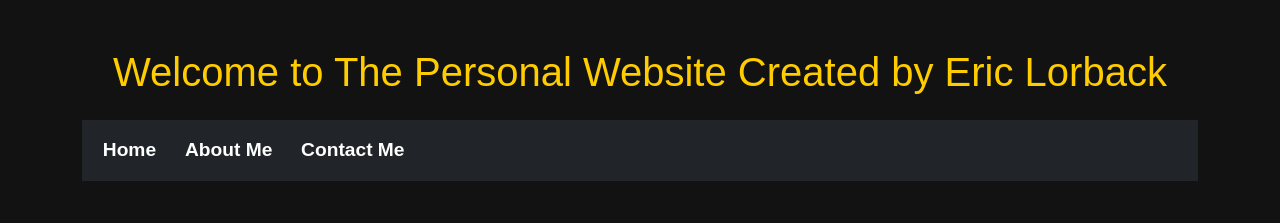
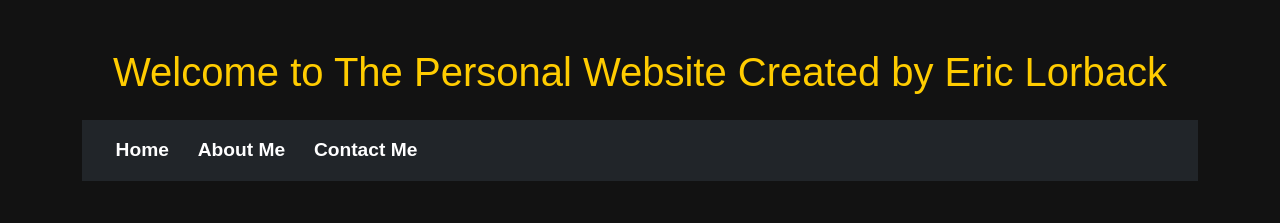
Before and after one commit to elorback/elorback, a React (Create React App) app in the folder personal-website/: page / in a window 1280 px wide. Shown: the top 223 px of the page. Built offline with nearby package versions, Linux system fonts and the light colour scheme.

Commit message:
updated navbar

```diff
--- a/personal-website/src/App.css
+++ b/personal-website/src/App.css
@@ -34,7 +34,9 @@ body {
   .custom-navbar {
     background-color: #1a1a1a; /* Darker background color */
   }
-
+  #basic-navbar-nav{
+margin-left: .8rem;
+  }
   .nav-link {
     margin-left: .8rem;
     font-size: 1.2rem; /* Increase the text size */
```
